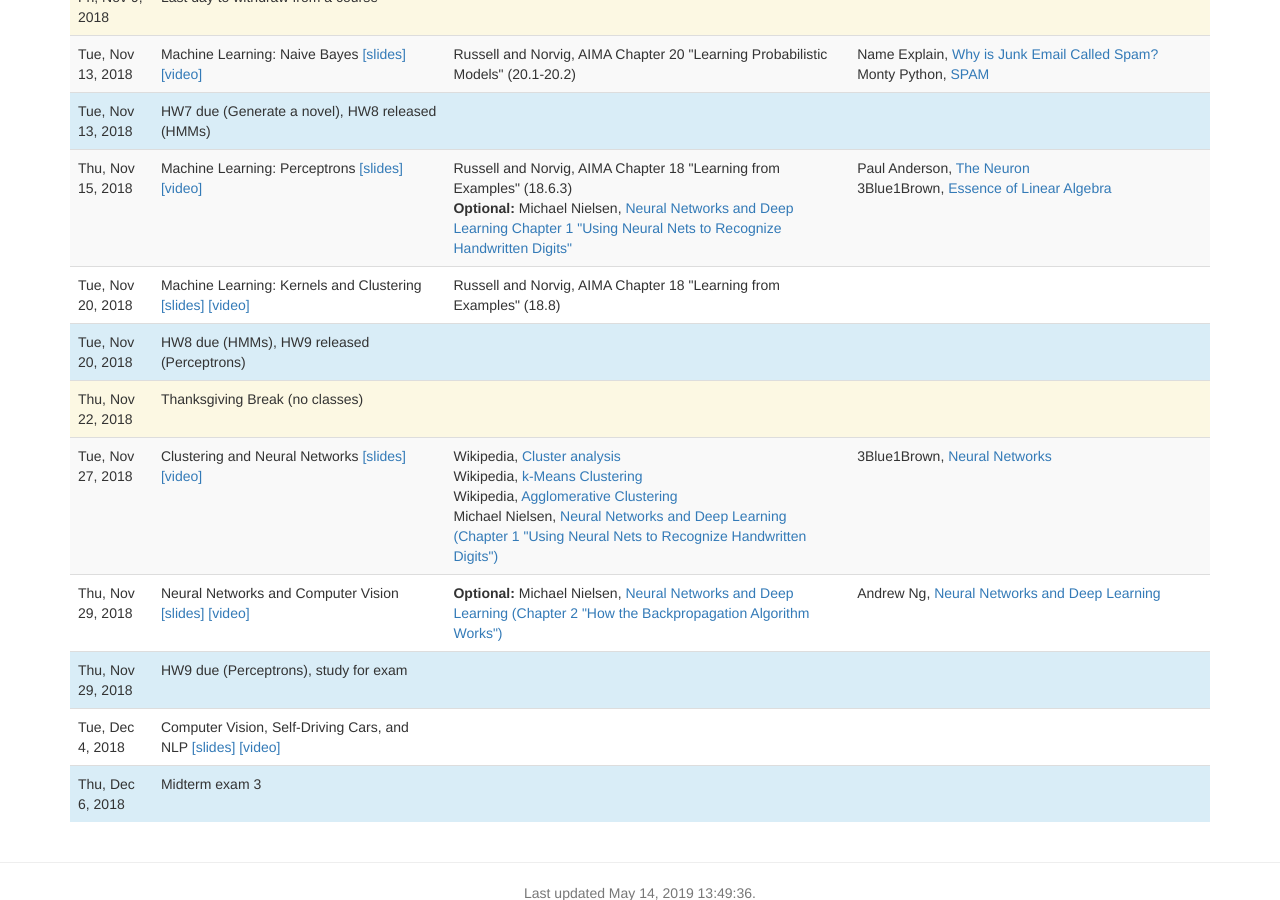
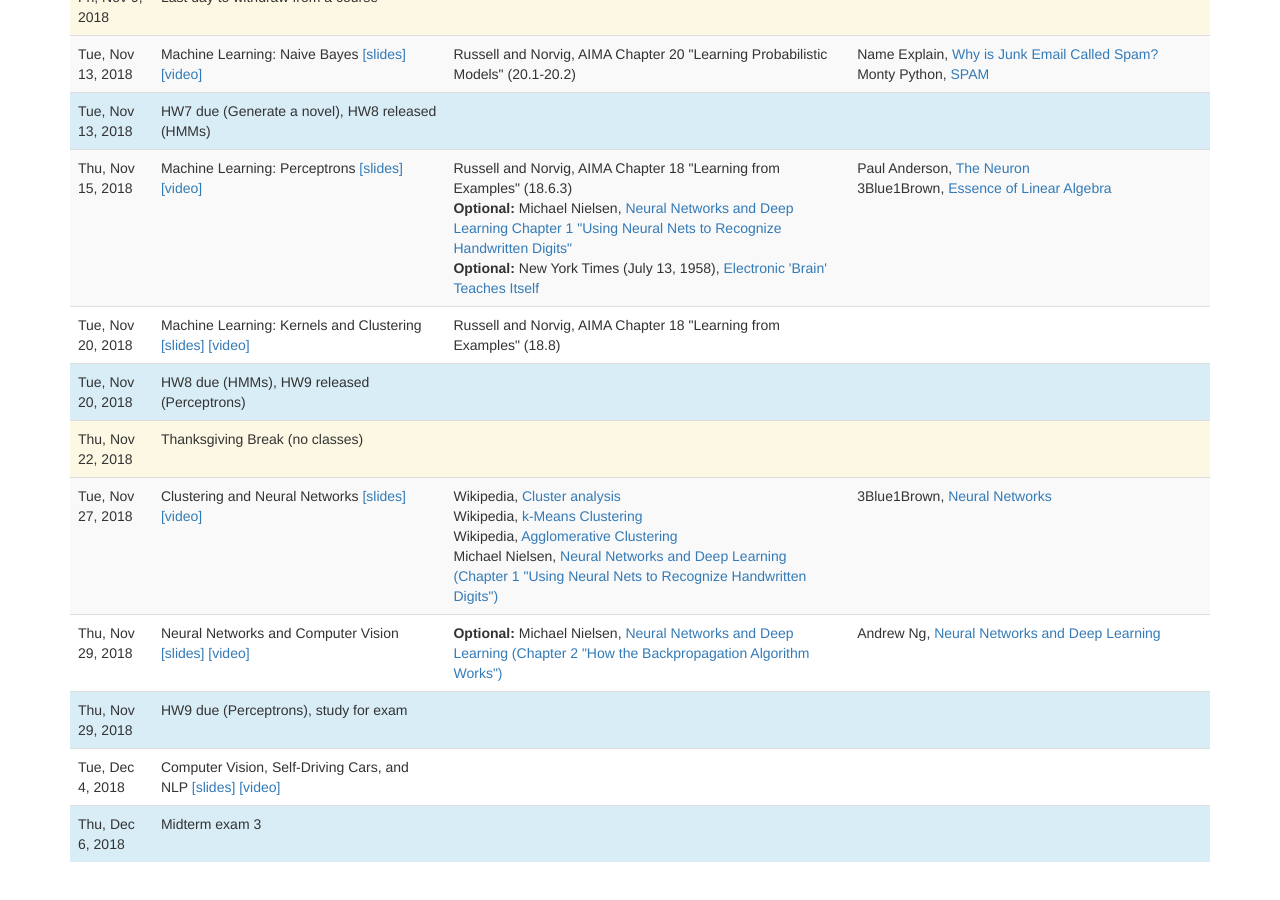
Before and after one commit to artificial-intelligence-class/artificial-intelligence-class.github.io, a Jekyll site: the page built from lectures.md, in a window 1280 px wide and 900 px high, scrolled down 2693 px. Built offline with Jekyll 4.4.1, drawn with Linux system fonts in a browser that asks for light colours; nearby versions of some CDN libraries; a script that is not in the unit is left out.

Commit message:
Added NYTimes article on Perceptron from 1958
Electronic 'Brain' Teaches Itself
The Navy last week demonstrated the embryo of an electronic computer named the Perceptron which, when completed in about a year, is expected to be the first non-living mechanism able to "perceive, recognize and identify its surroundings without human training or control."

```diff
--- a/_data/lectures.yaml
+++ b/_data/lectures.yaml
@@ -431,6 +431,11 @@
       authors: Michael Nielsen
       url: http://neuralnetworksanddeeplearning.com/chap1.html
       optional: true
+    -
+      title: Electronic 'Brain' Teaches Itself
+      authors: New York Times (July 13, 1958)
+      url: https://timesmachine.nytimes.com/timesmachine/1958/07/13/91396361.html?action=click&contentCollection=Archives&module=LedeAsset&region=ArchiveBody&pgtype=article&pageNumber=116
+      optional: true
   videos:
     -
       authors: Paul Anderson
```
